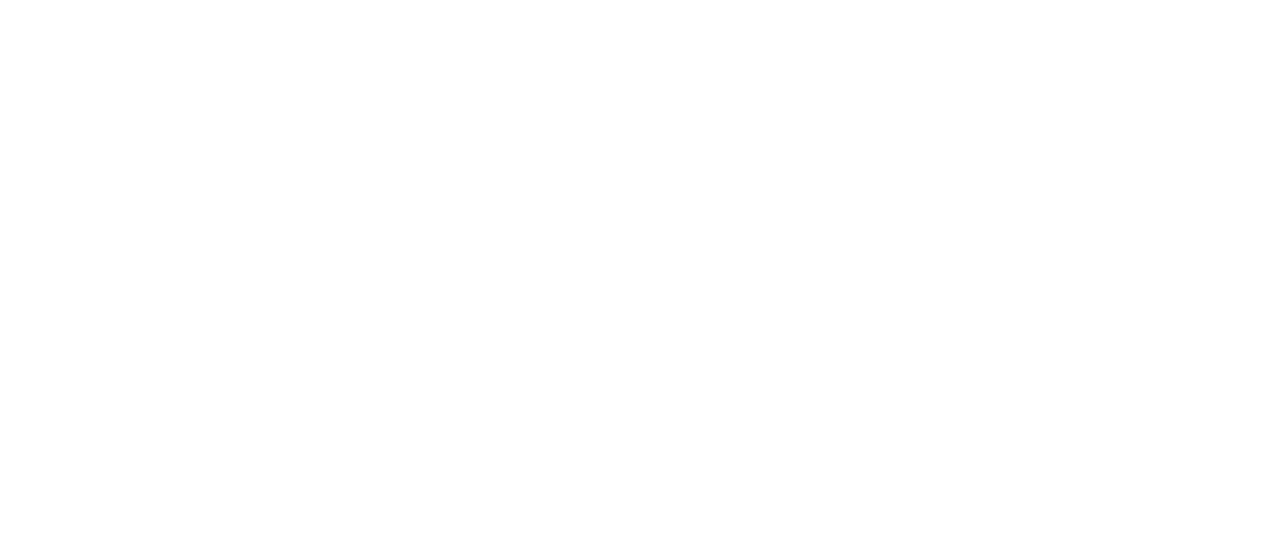
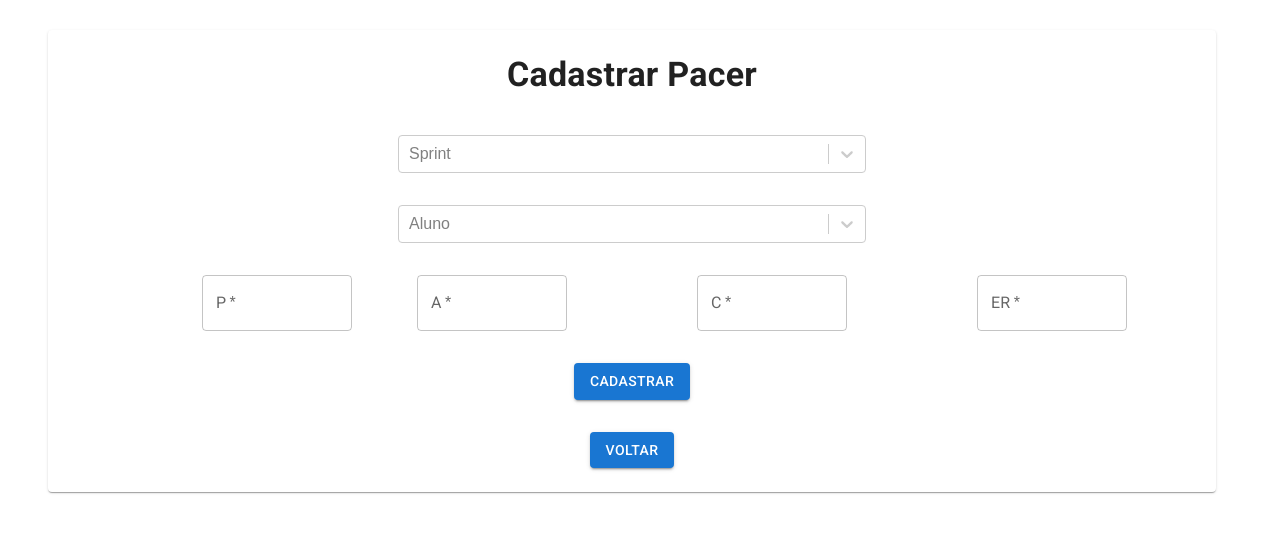
Before and after one commit to Salitop/SmartPacer-UI, a React (Create React App) app in the folder smartpacerUI/: page /cadastrarPacer in a window 1280 px wide. Before the commit this address had no page. Shown: the part 123-656 px from the top of the page. Built offline with nearby package versions, Linux system fonts and the light colour scheme; no server answers.

Commit message:
Adição da página de cadastro de nota Pacer junto das funções de exibir Sprint e cadastro de nota

```diff
--- a/smartpacerUI/src/App.js
+++ b/smartpacerUI/src/App.js
@@ -2,6 +2,7 @@
 import Home from "./Components/Home";
 import Login from "./Components/Login";
 import ViewPacer from "./Components/ViewPacer";
+import CadastrarPacer from "./Components/CadastrarPacer"
 
 function App() {
   return (
@@ -11,6 +12,7 @@
           <Route exact path="/home" element={<Home />} />
           <Route defaultView path="/" element={<Login />} />
           <Route exact path="/viewPacer" element={<ViewPacer/>}/>
+          <Route exact path="/cadastrarPacer" element={<CadastrarPacer/>}/>
         </Routes>
       </Router>
     </>
--- /dev/null
+++ b/smartpacerUI/src/Components/CadastrarPacer.jsx
@@ -0,0 +1,203 @@
+import {
+  Button,
+  Container,
+  Grid,
+  Paper,
+  TextField,
+  Typography,
+  Table,
+  TableBody,
+  TableRow,
+  TableCell,
+  TableContainer,
+  TableHead,
+} from "@mui/material";
+import React, { useState } from "react";
+import Select from "react-select";
+import { useNavigate } from "react-router-dom";
+import Axios from "axios";
+
+function ViewPacer() {
+  const navigate = useNavigate();
+  const [sprints, setSprints] = useState([]);
+  const [sprintId, setSprintId] = useState();
+  const [alunos, setAlunos] = useState([]);
+  const [alunoAlvoId, setAlunoAlvoId] = useState();
+  const [alunoId, setAlunoId] = useState();
+  const [alunosList, setAlunosList] = useState([]);
+  const [idEquipe, setIdEquipe] = useState();
+  const [sprintsList, setSprintsList] = useState([]);
+  const [notaP, setNotaP] = useState();
+  const [notaA, setNotaA] = useState();
+  const [notaC, setNotaC] = useState();
+  const [notaER, setNotaER] = useState();
+
+  const fetchData = async () => {
+    const currentDate = new Date();
+    const currentYear = currentDate.getFullYear();
+    const currentMonth = currentDate.getMonth() + 1; // adiciona 1 pois os meses são indexados a partir de 0
+    var semestreAtual;
+
+    if (currentMonth >= 1 && currentMonth <= 6) {
+        semestreAtual = 1;
+    } else {
+        semestreAtual = 2;
+    }
+
+    const resultSprint = await Axios.get("http://127.0.0.1:5000/obterSprintSemestreAno", {
+                                     params: { semestre: semestreAtual, ano: currentYear },
+    });
+
+    const resultAluno = await Axios.get("http://127.0.0.1:5000/obterAlunosPorIdEquipe", {
+                              params: { idequipe: idEquipe }, /*variavel global para pegar o Id da Equipe no qual o aluno está*/
+    });
+    setAlunos(resultAluno.data);
+    setSprints(resultSprint.data);
+}
+
+React.useEffect(() => {
+    fetchData();
+  }, []);
+
+React.useEffect(() => {
+    if (alunos?.length >= 0 || sprints?.length >= 0) {
+      if (alunosList.length <= 0) {
+        const newAlunosList = alunos.map((aluno) => ({
+          value: aluno.idusuario,
+          label: aluno.nome,
+        }));
+        setAlunosList(newAlunosList);
+      }
+      if (sprintsList.length <= 0) {
+        const newSprintsList = sprints.map((sprint) => ({
+          value: sprint.idsprint,
+          label: sprint.descricao,
+        }));
+        setSprintsList(newSprintsList);
+      }
+    }
+  }, [alunos, sprints]);
+
+  function eventoCadastrar(){
+    console.log("Id do aluno alvo: " + alunoAlvoId + " / Id da Sprint: " + sprintId + " / Id do usuário logado: " + alunoId);
+
+    const dadosPacer ={
+        NotaP: notaP,
+        NotaA: notaA,
+        NotaC: notaC,
+        NotaER: notaER,
+        IdUsuario: alunoId,
+        IdUsuarioAvaliado: alunoAlvoId,
+        IdSprint: sprintId
+    }
+
+    console.log(dadosPacer);
+
+    Axios.post('http://127.0.0.1:5000/cadastrarNotas', dadosPacer, {
+        headers: {
+          'Content-Type': 'application/json'
+        }
+      }).then(()=> {alert(`Nota cadastrada`)})
+  }
+
+  function eventoVoltar() {
+    navigate("/home");
+  }
+
+  return (
+    <div>
+      <Container maxWidth="lg">
+        <Grid
+          container
+          spacing={2}
+          direction="column"
+          justifyContent="center"
+          style={{ minHeight: "100vh" }}
+        >
+          <Paper elelvation={2} sx={{ padding: 3 }}>
+            <Typography
+              variant="h4"
+              fontWeight="bold"
+              textAlign="center"
+              sx={{ paddingBottom: 5 }}
+            >
+              Cadastrar Pacer
+            </Typography>
+            <form>
+              <Grid container direction="column" spacing={4}>
+                <Grid item sx={{ alignSelf: "center", width: 500 }}>
+                  <Select
+                    label="Sprint"
+                    variant="outlined"
+                    placeholder="Sprint"
+                    required
+                    options={sprintsList}
+                    onChange={event => setSprintId(event.value)}
+                  />
+                </Grid>
+                <Grid item sx={{ alignSelf: "center", width: 500 }}>
+                  <Select
+                    label="Aluno"
+                    variant="outlined"
+                    placeholder="Aluno"
+                    required
+                    options={alunosList}
+                    onChange={event => setAlunoAlvoId(event.value)}
+                  />
+                </Grid>
+                <Grid item sx={{display: "grid", gridTemplateColumns: "repeat(4, 1fr)"}}>
+                <TextField
+                    type="text"
+                    label="P"
+                    variant="outlined"
+                    sx={{width: 150, justifySelf: "right"}}
+                    required
+                    onChange={event => setNotaP(event.target.value)}
+                  />
+                  <TextField
+                    type={"text"}
+                    label="A"
+                    variant="outlined"
+                    sx={{width: 150, justifySelf: "center"}}
+                    required
+                    onChange={event => setNotaA(event.target.value)}
+                  />
+                  <TextField
+                    type={"text"}
+                    label="C"
+                    variant="outlined"
+                    sx={{width: 150, justifySelf: "center"}}
+                    required
+                    onChange={event => setNotaC(event.target.value)}
+                  />
+                  <TextField
+                    type={"text"}
+                    label="ER"
+                    variant="outlined"
+                    sx={{width: 150, justifySelf: "center"}}
+                    required
+                    onChange={event => setNotaER(event.target.value)}
+                  />
+                </Grid>
+
+                <Grid item sx={{ alignSelf: "center" }}>
+                  <Button variant="contained" onClick={eventoCadastrar}>
+                    Cadastrar
+                  </Button>
+                </Grid>
+
+                <Grid item sx={{ alignSelf: "center" }}>
+                  <Button variant="contained" onClick={eventoVoltar}>
+                    Voltar
+                  </Button>
+                </Grid>
+              </Grid>
+            </form>
+          </Paper>
+        </Grid>
+      </Container>
+    </div>
+  );
+}
+
+export default ViewPacer;
```
